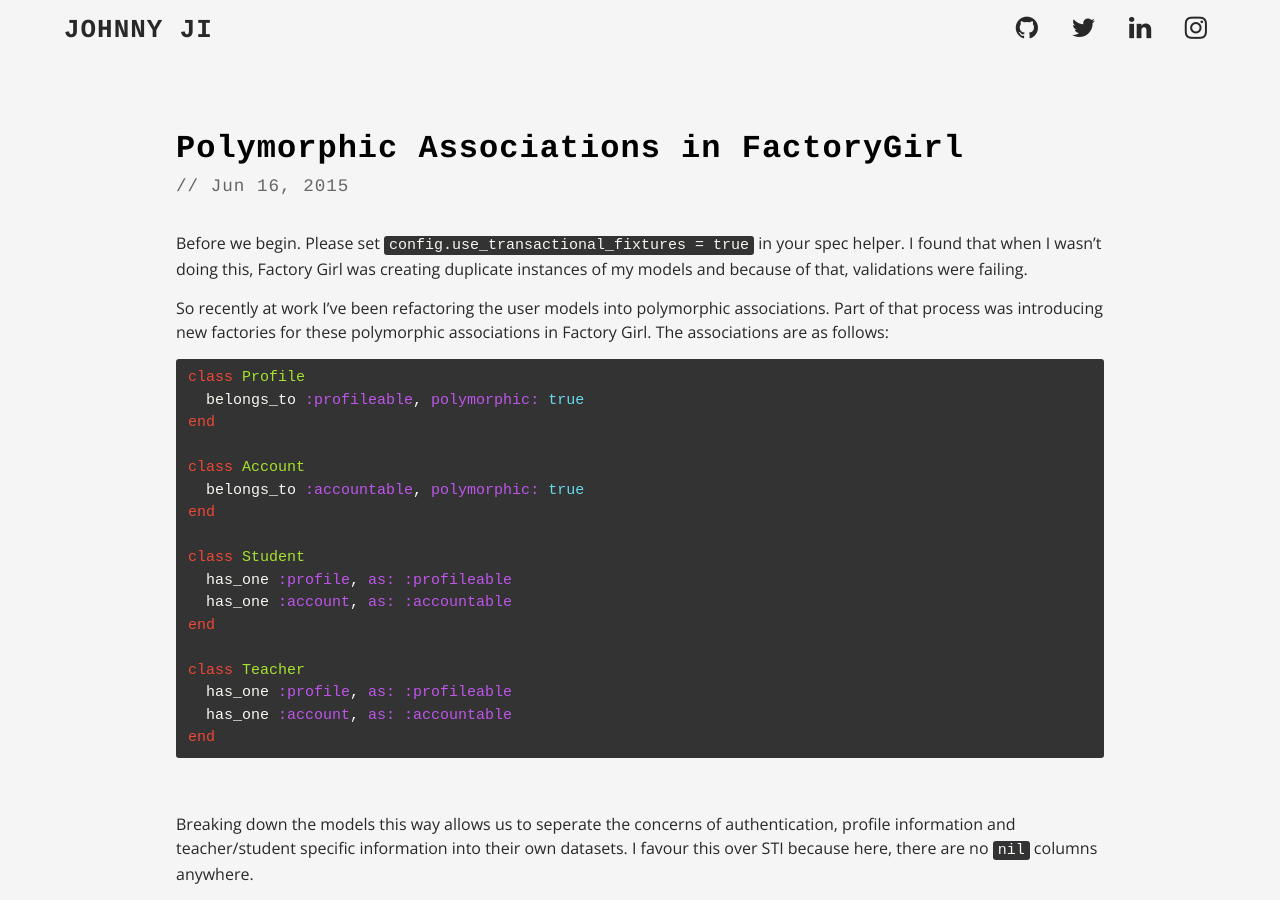
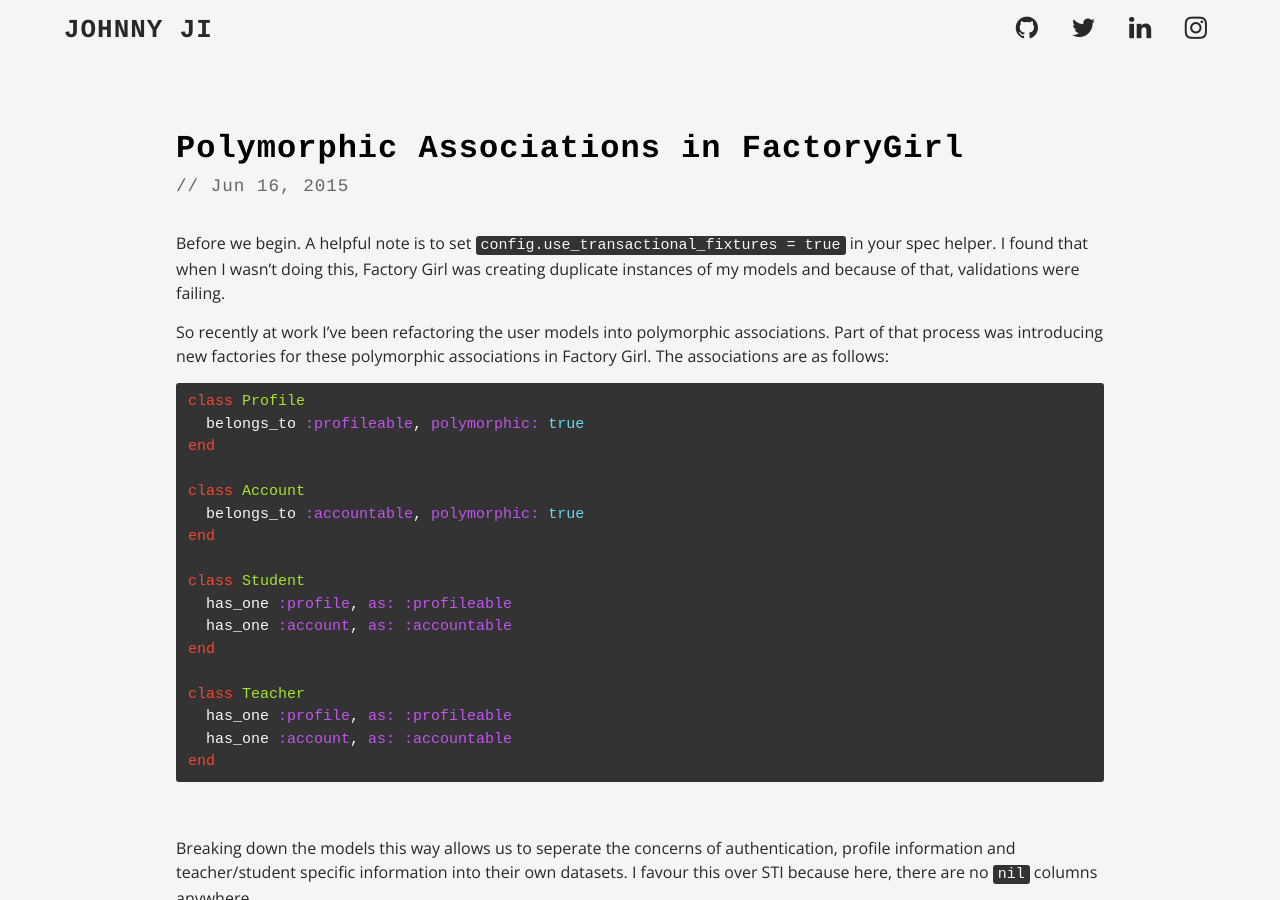
Before and after one commit to johnnyji/jekyll_blog, a Jekyll site: the page built from _posts/2015-06-16-polymorphic-associations-in-factorygirl.markdown, in a window 1280 px wide and 900 px high. Built offline with Jekyll 4.4.1, drawn with Linux system fonts in a browser that asks for light colours; nearby versions of some CDN libraries.

Commit message:
fix blog post

```diff
--- a/_posts/2015-06-16-polymorphic-associations-in-factorygirl.markdown
+++ b/_posts/2015-06-16-polymorphic-associations-in-factorygirl.markdown
@@ -4,7 +4,7 @@
 date:   2015-06-16 13:29:08
 categories: RSpec
 ---
-Before we begin. Please set `config.use_transactional_fixtures = true` in your spec helper. I found that when I wasn't doing this, Factory Girl was creating duplicate instances of my models and because of that, validations were failing.
+Before we begin. A helpful note is to set `config.use_transactional_fixtures = true` in your spec helper. I found that when I wasn't doing this, Factory Girl was creating duplicate instances of my models and because of that, validations were failing.
 
 So recently at work I've been refactoring the user models into polymorphic associations. Part of that process was introducing new factories for these polymorphic associations in Factory Girl. The associations are as follows:
 
```
